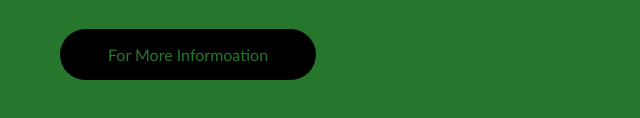
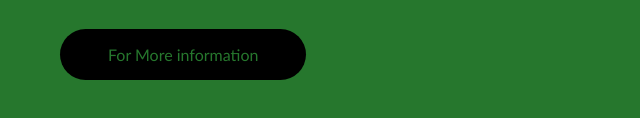
Before and after one commit to ArmanSahota/HTML-MidTerm-2023, a plain HTML site: page index.html in a window 1280 px wide. Shown: the part 502-620 px from the top of the page, 612-1252 px from the left. Drawn offline with Linux system fonts and the light colour scheme.

Commit message:
modified:   index.html

```diff
--- a/index.html
+++ b/index.html
@@ -21,7 +21,7 @@
             <div class="column-left">
                 <h1>India Vs Climate Change</h1>
                 <p>  Plus Potential Solutions </p>
-                <a href="MoreInfo.Html"><button > For More Informoation</button>
+                <a href="MoreInfo.Html"><button > For More information</button>
             </div>
             <div class="column-right">
                 <img src="https://upload.wikimedia.org/wikipedia/commons/thumb/0/05/Indian_Subcontinent_%28orthographic_projection%29.svg/1200px-Indian_Subcontinent_%28orthographic_projection%29.svg.png" alt="illustraction"
```
